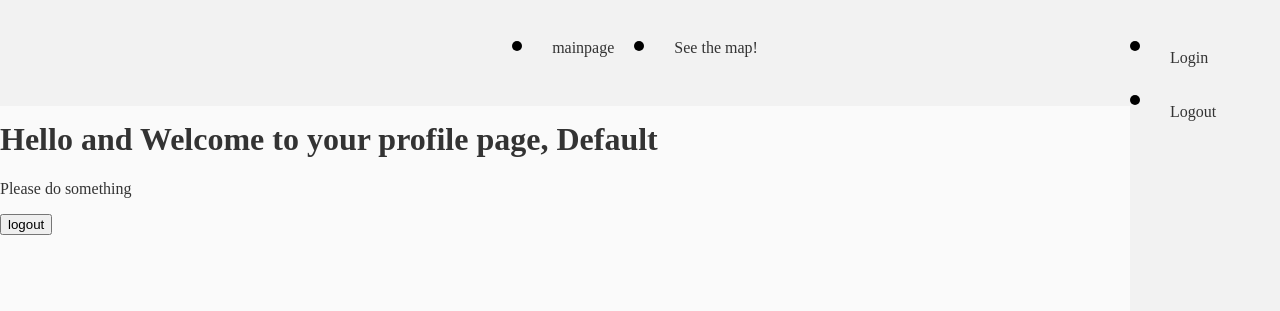
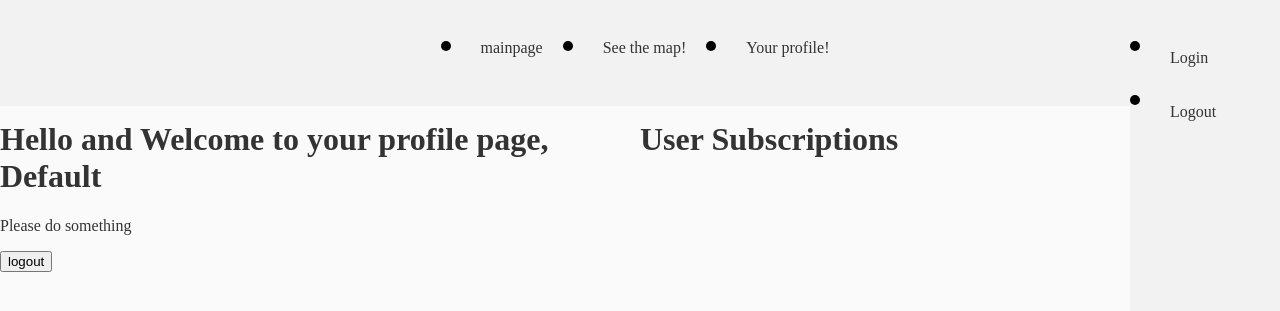
Before and after one commit to nickgismokato/DISProj, a Flask app: page /profile in a window 1280 px wide. Shown: the top 311 px of the page. Run offline with Flask 3, Linux system fonts and the light colour scheme.

Commit message:
profile.html and nav changes

```diff
--- a/source/templates/header.html
+++ b/source/templates/header.html
@@ -5,6 +5,7 @@
         <ul>
           <li><a href="{{ url_for('index') }}">mainpage</a></li>
           <li><a href="{{ url_for('map') }}">See the map!</a></li>
+          <li><a href="{{ url_for('profile') }}">Your profile!</a></li>
         </ul>
       </nav>
 
--- a/source/templates/profile.html
+++ b/source/templates/profile.html
@@ -8,17 +8,40 @@
     <meta name="viewport" content="width=device-width, initial-scale=1.0">
     <title>Profile</title>
     <link rel="stylesheet" href="{{ url_for('static', filename='css/universal.css') }}">
+    <style>
+      .container {
+          display: flex;
+          justify-content: space-between;
+      }
+
+      .left-section {
+          width: 50%;
+      }
+
+      .right-section {
+          width: 50%;
+      }
+    </style>
   </head>
 <body>
+<div class="container">
+  <div class="left-section"> <!--LEFT SECTION-->
       <h1>Hello and Welcome to your profile page, {{nameUser}}</h1>
       <p>Please do something</p>
-    <div class="container">
       <form action="{{ url_for('logout') }}">
           <input class="btn btn-default" type="submit" value="logout">
       </form>
       {% if error %}
-          <p class="error"><strong>Error:</strong> {{ error }}
+          <p class="error"><strong>Error:</strong> {{ error }}</p>
       {% endif %}
   </div>
-</body>
-</html>
+  <div class="right-section"> <!--RIGHT SECTION-->
+      <h1>User Subscriptions</h1>
+      <ul>
+          {% for item in UserSubs %}
+          <li>{{ item }}</li>
+          {% endfor %}
+      </ul>
+  </div>
+</div>
+</body></html>
```
Lines whose indentation alone changed are shown as unchanged.
